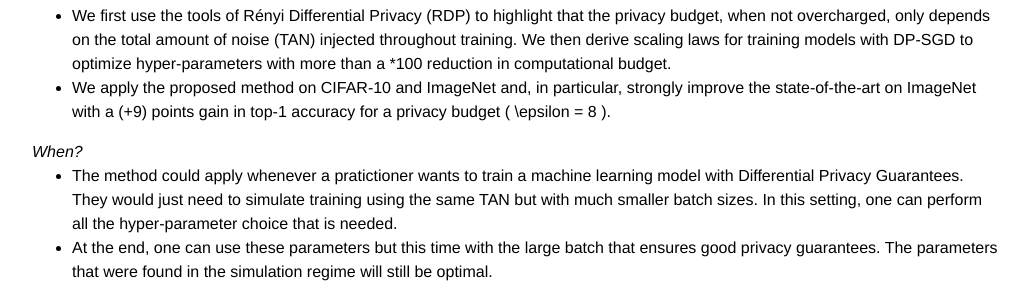
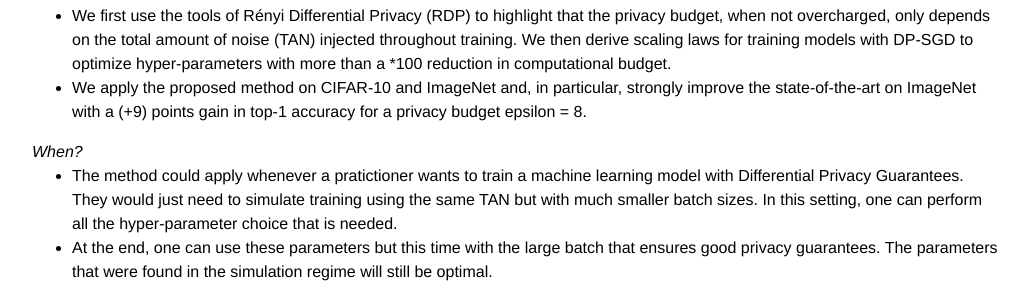
Before and after one commit to sandertom/sandertom.github.io, a Jekyll site: the page built from _publications/tan.md, in a window 1280 px wide. Shown: the part 491-786 px from the top of the page, without its empty margins (123-1156 px from the left). Built offline with Jekyll 4.4.1, drawn with Linux system fonts in a browser that asks for light colours; nearby versions of some CDN libraries; a style sheet for code colours, icons or effects is not loaded.

Commit message:
new website

```diff
--- a/_publications/tan.md
+++ b/_publications/tan.md
@@ -42,7 +42,7 @@ These techniques require much more computing resources than their non-private co
 *How?*
 - We first use the tools of Rényi Differential Privacy (RDP) to highlight that the privacy budget, when not overcharged, only depends on the total amount of noise (TAN) injected throughout training.
 We then derive scaling laws for training models with DP-SGD to optimize hyper-parameters with more than a *100 reduction in computational budget.
-- We apply the proposed method on CIFAR-10 and ImageNet and, in particular, strongly improve the state-of-the-art on ImageNet with a \(\+9\) points gain in top-1 accuracy for a privacy budget \( \epsilon = 8 \).
+- We apply the proposed method on CIFAR-10 and ImageNet and, in particular, strongly improve the state-of-the-art on ImageNet with a \(\+9\) points gain in top-1 accuracy for a privacy budget epsilon = 8.
 
 *When?*
 - The method could apply whenever a pratictioner wants to train a machine learning model with Differential Privacy Guarantees.
```
